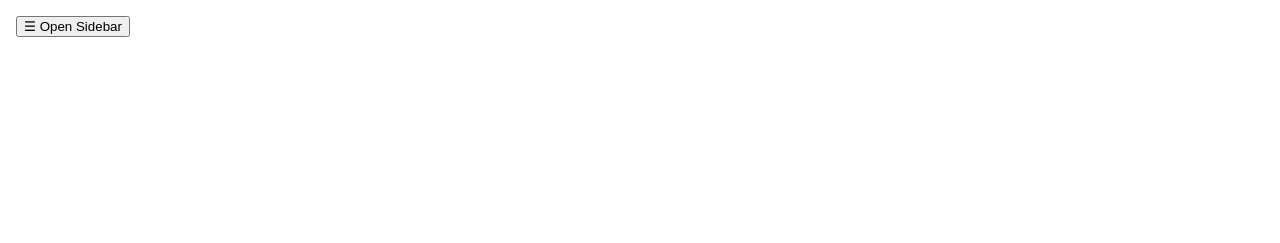
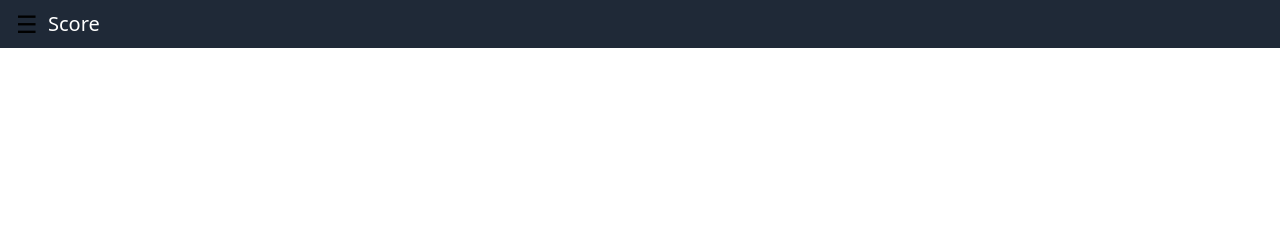
Before and after one commit to brandonZhong123/NRG-Hacks-PBVR, a plain HTML site: page Brandon Zhong/index.html in a window 1280 px wide. Drawn offline with nearby package versions, Linux system fonts and the light colour scheme.

Commit message:
added layout

```diff
--- a/Brandon Zhong/index.html
+++ b/Brandon Zhong/index.html
@@ -3,71 +3,38 @@
 <head>
     <meta charset="UTF-8">
     <meta name="viewport" content="width=device-width, initial-scale=1.0">
-    <title>Document</title>
-    <style>
-        body {
-            margin: 0;
-            font-family: Arial, sans-serif;
-        }
-        .sidebar {
-            height: 100%;
-            width: 0;
-            position: absolute;
-            z-index: 1;
-            top: 0;
-            left: 0;
-            background-color: #111;
-            overflow-x: hidden;
-            transition: 0.5s;
-            padding-top: 60px;
-        }
-        .sidebar a {
-            padding: 8px 8px 8px 32px;
-            text-decoration: none;
-            font-size: 25px;
-            color: #818181;
-            display: block;
-            transition: 0.3s;
-        }
-        .sidebar a:hover {
-            color: #f1f1f1;
-        }
-        .sidebar .closebtn {
-            position: absolute;
-            top: 0;
-            right: 25px;
-            font-size: 36px;
-            margin-left: 50px;
-        }
-        #main {
-            transition: margin-left .5s;
-            padding: 16px;
-        }
-    </style>
+    <title>Score</title>
+    <link href="https://cdn.jsdelivr.net/npm/tailwindcss@2.2.19/dist/tailwind.min.css" rel="stylesheet">
 </head>
-<body>
+<body class="font-sans">
 
-<div id="mySidebar" class="sidebar">
-    <a href="javascript:void(0)" class="closebtn" onclick="closeNav()">×</a>
-    <a href="#">Home</a>
-    <a href="#">Services</a>
-    <a href="#">Clients</a>
-    <a href="#">Contact</a>
+<div class="fixed w-full bg-gray-800 text-white h-12 flex items-center px-4 z-10 ">
+    <h1 class="text-xl ml-8">Score</h1>
 </div>
 
-<div id="main">
-    <button onclick="openNav()">☰ Open Sidebar</button>
+<div id="mySidebar" class="fixed top-12 left-0 h-full w-0 bg-gray-900 text-white overflow-x-hidden transition-all duration-500 z-20">
+    <a href="#" class="block py-2 px-4 text-lg hover:bg-gray-700">Home</a>
+    <a href="#" class="block py-2 px-4 text-lg hover:bg-gray-700">Services</a>
+    <a href="#" class="block py-2 px-4 text-lg hover:bg-gray-700">Clients</a>
+    <a href="#" class="block py-2 px-4 text-lg hover:bg-gray-700">Contact</a>
+</div>
+
+<div id="main" class="transition-all duration-500 pt-12 pl-4">
+    <!-- Main content goes here -->
+    <button class="openbtn text-2xl cursor-pointer fixed top-2 left-4 z-30" onclick="toggleNav()">☰</button>
 </div>
 
 <script>
-    function openNav() {
-        document.getElementById("mySidebar").style.width = "250px";
-        document.getElementById("main").style.marginLeft = "250px";
-    }
-
-    function closeNav() {
-        document.getElementById("mySidebar").style.width = "0";
-        document.getElementById("main").style.marginLeft= "0";
+    function toggleNav() {
+        const sidebar = document.getElementById("mySidebar");
+        const main = document.getElementById("main");
+        if (sidebar.style.width === "250px") {
+            sidebar.style.width = "0";
+            main.style.marginLeft = "0";
+        } else {
+            sidebar.style.width = "250px";
+            main.style.marginLeft = "250px";
+        }
     }
 </script>
 
--- /dev/null
+++ b/Brandon Zhong/styles/styles.css
@@ -0,0 +1,47 @@
+body {
+    margin: 0;
+    font-family: Arial, sans-serif;
+}
+.sidebar {
+    height: 100%;
+    width: 0;
+    position: absolute;
+    z-index: 1;
+    top: 0;
+    left: 0;
+    background-color: #111;
+    overflow-x: hidden;
+    transition: 0.5s;
+    padding-top: 60px;
+}
+.sidebar a {
+    padding: 8px 8px 8px 32px;
+    text-decoration: none;
+    font-size: 25px;
+    color: #818181;
+    display: block;
+    transition: 0.3s;
+}
+.sidebar a:hover {
+    color: #f1f1f1;
+}
+.sidebar .closebtn {
+    position: absolute;
+    top: 0;
+    right: 25px;
+    font-size: 36px;
+    margin-left: 50px;
+}
+.sidebar-button {
+    padding: 5px;
+    font-size: 20px;
+    border-style: none;
+    background-color: transparent
+}
+.sidebar-button:hover {
+    background-color: #f1f1f1;
+}
+#main {
+    transition: margin-left .5s;
+    padding: 16px;
+}
```
